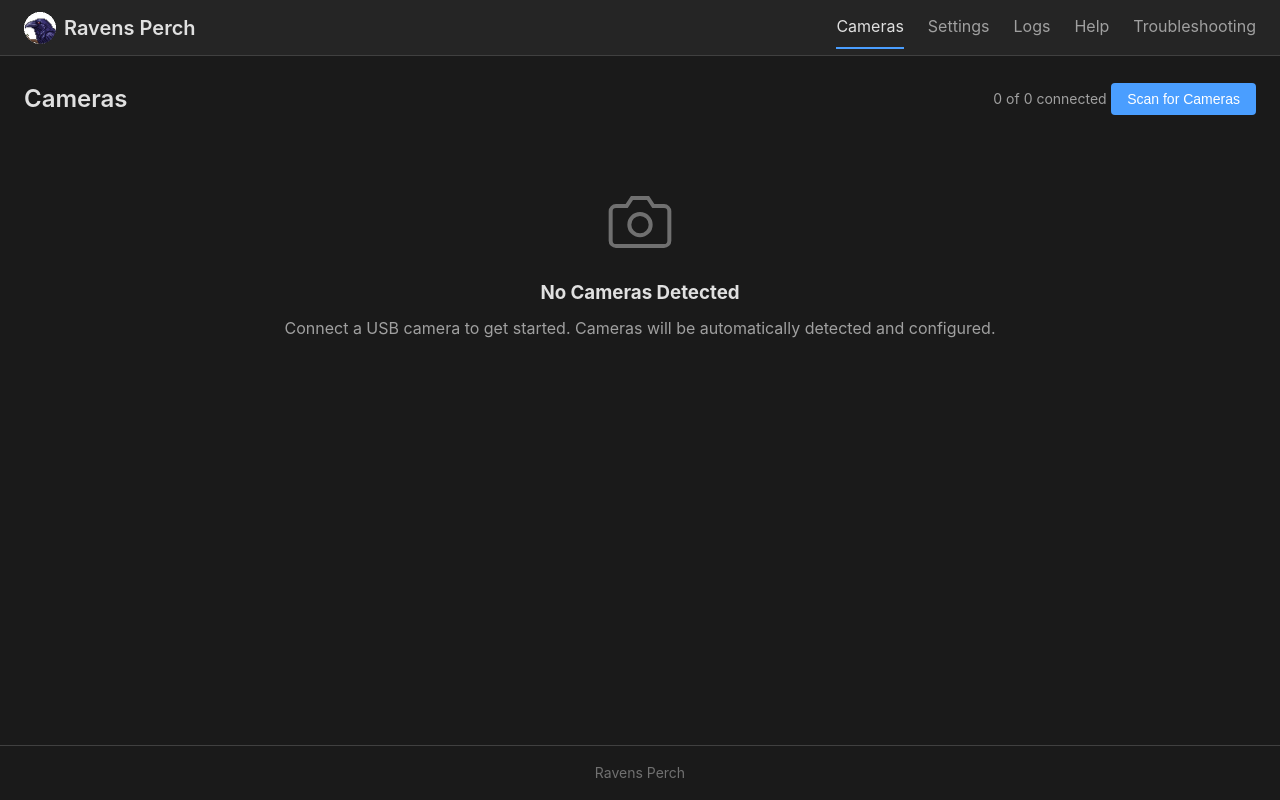
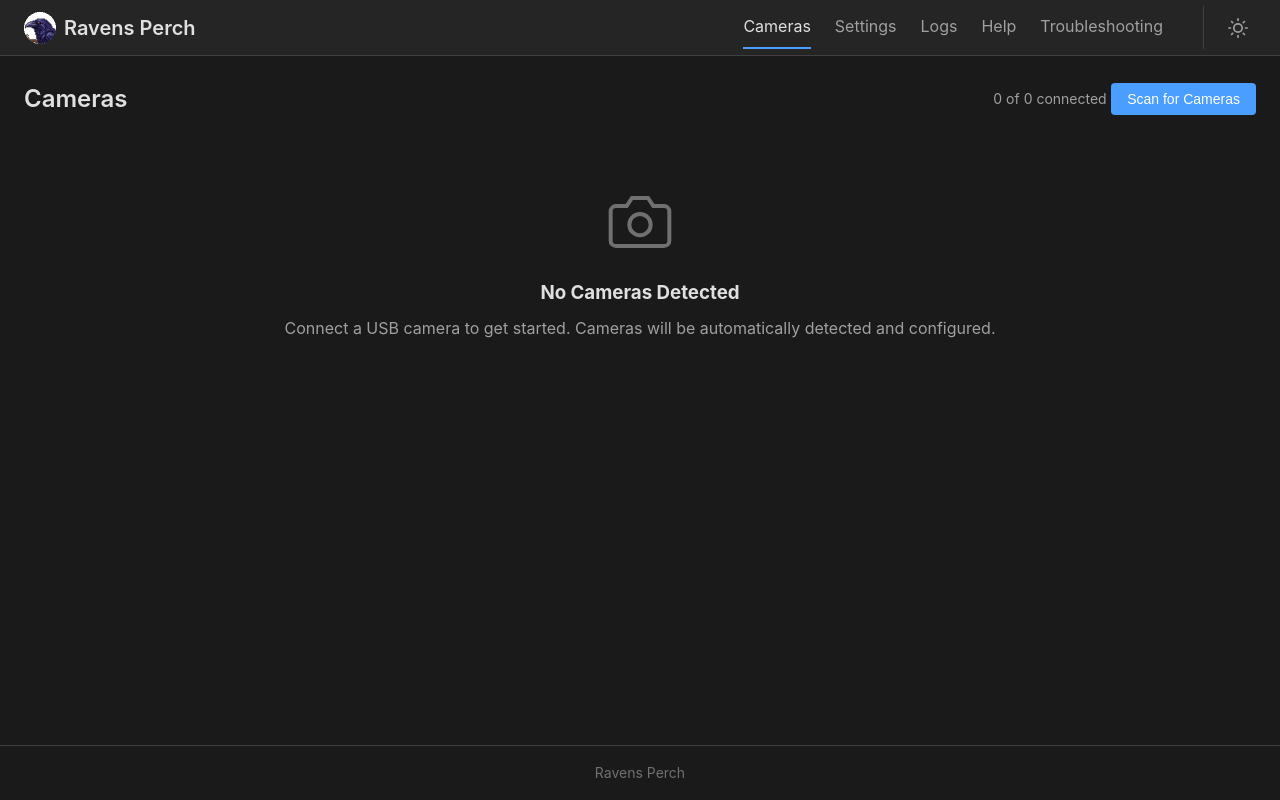
Before and after one commit to mrmees/ravens-perch, a Flask app: page /cameras/ in a window 1280 px wide. Run offline with Flask 2, Linux system fonts and the light colour scheme; data that the repository does not hold is empty; some libraries are stand-ins or nearby versions.

Commit message:
Add dark/light theme toggle in header
- Sun/moon icon button in navbar to switch themes
- Light theme with appropriate colors for readability
- Theme preference persisted in localStorage
- Inline script in head prevents flash of wrong theme on load

Co-Authored-By: Claude Opus 4.5 <noreply@anthropic.com>

```diff
--- a/daemon/web_ui/static/css/style.css
+++ b/daemon/web_ui/static/css/style.css
@@ -1,6 +1,8 @@
-/* Ravens Perch - Dark Theme Stylesheet */
-
-:root {
+/* Ravens Perch - Theme Stylesheet */
+
+/* Dark theme (default) */
+:root,
+[data-theme="dark"] {
     --bg-primary: #1a1a1a;
     --bg-secondary: #252525;
     --bg-tertiary: #2d2d2d;
@@ -19,6 +21,24 @@
     --radius-sm: 4px;
 }
 
+/* Light theme */
+[data-theme="light"] {
+    --bg-primary: #f5f5f5;
+    --bg-secondary: #ffffff;
+    --bg-tertiary: #e8e8e8;
+    --bg-hover: #e0e0e0;
+    --text-primary: #1a1a1a;
+    --text-secondary: #555555;
+    --text-muted: #888888;
+    --border-color: #d0d0d0;
+    --accent-primary: #2563eb;
+    --accent-hover: #1d4ed8;
+    --success: #16a34a;
+    --warning: #d97706;
+    --error: #dc2626;
+    --shadow: rgba(0, 0, 0, 0.1);
+}
+
 * {
     box-sizing: border-box;
     margin: 0;
@@ -85,6 +105,58 @@ a:hover {
 .nav-links a.active {
     color: var(--text-primary);
     border-bottom-color: var(--accent-primary);
+}
+
+/* Theme Toggle */
+.theme-toggle {
+    display: flex;
+    align-items: center;
+    gap: 0.5rem;
+    margin-left: 1rem;
+    padding-left: 1rem;
+    border-left: 1px solid var(--border-color);
+}
+
+.theme-toggle-btn {
+    background: none;
+    border: none;
+    cursor: pointer;
+    padding: 0.5rem;
+    border-radius: var(--radius-sm);
+    color: var(--text-secondary);
+    display: flex;
+    align-items: center;
+    justify-content: center;
+    transition: color 0.2s, background-color 0.2s;
+}
+
+.theme-toggle-btn:hover {
+    color: var(--text-primary);
+    background-color: var(--bg-hover);
+}
+
+.theme-toggle-btn svg {
+    width: 20px;
+    height: 20px;
+}
+
+/* Hide the inactive icon */
+[data-theme="dark"] .theme-icon-dark,
+:root:not([data-theme="light"]) .theme-icon-dark {
+    display: none;
+}
+
+[data-theme="light"] .theme-icon-light {
+    display: none;
+}
+
+[data-theme="dark"] .theme-icon-light,
+:root:not([data-theme="light"]) .theme-icon-light {
+    display: block;
+}
+
+[data-theme="light"] .theme-icon-dark {
+    display: block;
 }
 
 /* Container */
--- a/daemon/web_ui/static/js/app.js
+++ b/daemon/web_ui/static/js/app.js
@@ -1,6 +1,22 @@
 /**
  * Ravens Perch - Minimal JavaScript for HTMX enhancements
  */
+
+// Theme toggle functionality
+function toggleTheme() {
+    var currentTheme = document.documentElement.getAttribute('data-theme') || 'dark';
+    var newTheme = currentTheme === 'dark' ? 'light' : 'dark';
+    document.documentElement.setAttribute('data-theme', newTheme);
+    localStorage.setItem('ravens-perch-theme', newTheme);
+}
+
+// Initialize theme toggle button
+document.addEventListener('DOMContentLoaded', function() {
+    var themeToggle = document.getElementById('theme-toggle');
+    if (themeToggle) {
+        themeToggle.addEventListener('click', toggleTheme);
+    }
+});
 
 // Auto-dismiss flash messages after 5 seconds
 document.addEventListener('DOMContentLoaded', function() {
--- a/daemon/web_ui/templates/base.html
+++ b/daemon/web_ui/templates/base.html
@@ -4,6 +4,15 @@
     <meta charset="UTF-8">
     <meta name="viewport" content="width=device-width, initial-scale=1.0">
     <title>{% block title %}Ravens Perch{% endblock %}</title>
+    <!-- Apply theme immediately to prevent flash -->
+    <script>
+        (function() {
+            var theme = localStorage.getItem('ravens-perch-theme');
+            if (theme) {
+                document.documentElement.setAttribute('data-theme', theme);
+            }
+        })();
+    </script>
     <link rel="stylesheet" href="{{ url_for('static', filename='css/style.css') }}">
     <script src="https://unpkg.com/htmx.org@1.9.10"></script>
     {% block head %}{% endblock %}
@@ -22,6 +31,26 @@
             <a href="{{ url_for('cameras.logs_page') }}" class="{% if request.endpoint == 'cameras.logs_page' %}active{% endif %}">Logs</a>
             <a href="{{ url_for('cameras.help_page') }}" class="{% if request.endpoint == 'cameras.help_page' %}active{% endif %}">Help</a>
             <a href="{{ url_for('cameras.troubleshooting_page') }}" class="{% if request.endpoint == 'cameras.troubleshooting_page' %}active{% endif %}">Troubleshooting</a>
+            <div class="theme-toggle">
+                <button class="theme-toggle-btn" id="theme-toggle" title="Toggle theme">
+                    <!-- Sun icon (shown in dark mode) -->
+                    <svg class="theme-icon-light" xmlns="http://www.w3.org/2000/svg" viewBox="0 0 24 24" fill="none" stroke="currentColor" stroke-width="2" stroke-linecap="round" stroke-linejoin="round">
+                        <circle cx="12" cy="12" r="5"></circle>
+                        <line x1="12" y1="1" x2="12" y2="3"></line>
+                        <line x1="12" y1="21" x2="12" y2="23"></line>
+                        <line x1="4.22" y1="4.22" x2="5.64" y2="5.64"></line>
+                        <line x1="18.36" y1="18.36" x2="19.78" y2="19.78"></line>
+                        <line x1="1" y1="12" x2="3" y2="12"></line>
+                        <line x1="21" y1="12" x2="23" y2="12"></line>
+                        <line x1="4.22" y1="19.78" x2="5.64" y2="18.36"></line>
+                        <line x1="18.36" y1="5.64" x2="19.78" y2="4.22"></line>
+                    </svg>
+                    <!-- Moon icon (shown in light mode) -->
+                    <svg class="theme-icon-dark" xmlns="http://www.w3.org/2000/svg" viewBox="0 0 24 24" fill="none" stroke="currentColor" stroke-width="2" stroke-linecap="round" stroke-linejoin="round">
+                        <path d="M21 12.79A9 9 0 1 1 11.21 3 7 7 0 0 0 21 12.79z"></path>
+                    </svg>
+                </button>
+            </div>
         </div>
     </nav>
 
```
